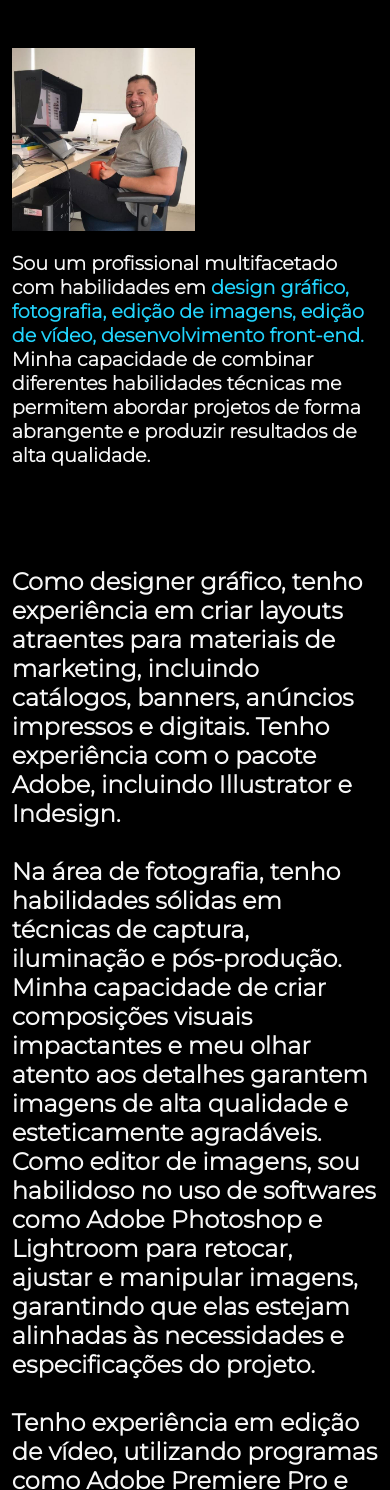
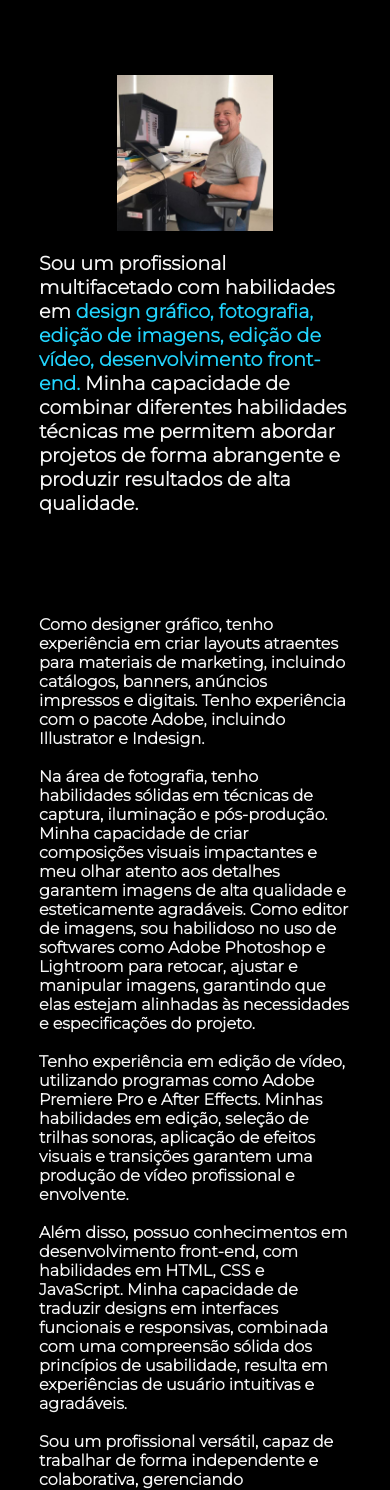
Before and after one commit to rafaelluiz1983/portifolio, a plain HTML site: page index.html in a window 390 px wide. Shown: the part 106-1596 px from the top of the page. Drawn offline with Linux system fonts and the light colour scheme.

Commit message:
Add files via upload

```diff
--- a/estilos/style.css
+++ b/estilos/style.css
@@ -56,7 +56,7 @@ body {
 }
 
 .apresentacao__conteudo__titulo {
-    font-size: 1.2rem;
+    font-size: 1rem;
     font-family: var(--fonte-secundaria);
 }
 
@@ -65,7 +65,7 @@ body {
 }
 
 .apresentacao__conteudo__titulo__texto {
-    font-size: 1.5rem;
+    font-size: 1rem;
     font-family: var(--fonte-secundaria);
 }
 
@@ -86,11 +86,11 @@ body {
 .apresentacao__links__midia {
 
     display: flex;
-    justify-content: center;
+    justify-content: start;
     gap: 16px;
-    border: 3px solid var(--cor-tercearia);
+    /* border: 3px solid var(--cor-tercearia); */
     width: 70%;
-    text-align: center;
+    text-align:start;
     border-radius: 8px;
     font-size: 1.5rem;
     font-weight: 400;
@@ -120,9 +120,26 @@ body {
     font-weight: 400;
 }
 
-@media(max-width: 1100px) {
+@media(max-width: 800px) {
     .cabecalho {
         padding: 10%;
+    }
+    .apresentacao__imagem {
+        width: 50%;
+        align-self: center;
+    }
+    .apresentacao__conteudo__titulo {
+        font-size: 1.2rem;
+        font-family: var(--fonte-secundaria);
+    }
+
+    .Titulo-destaque {
+        color: var(--cor-tercearia);
+    }
+
+    .apresentacao__conteudo__titulo__texto {
+        font-size: 1rem;
+        font-family: var(--fonte-secundaria);
     }
 
     .cabecalho__menu {
@@ -131,7 +148,7 @@ body {
 
     .apresentacao {
         flex-direction: column-reverse;
-        padding: 3%;
+        padding: 10%;
     }
 
     .apresentacao__conteudo {
```
